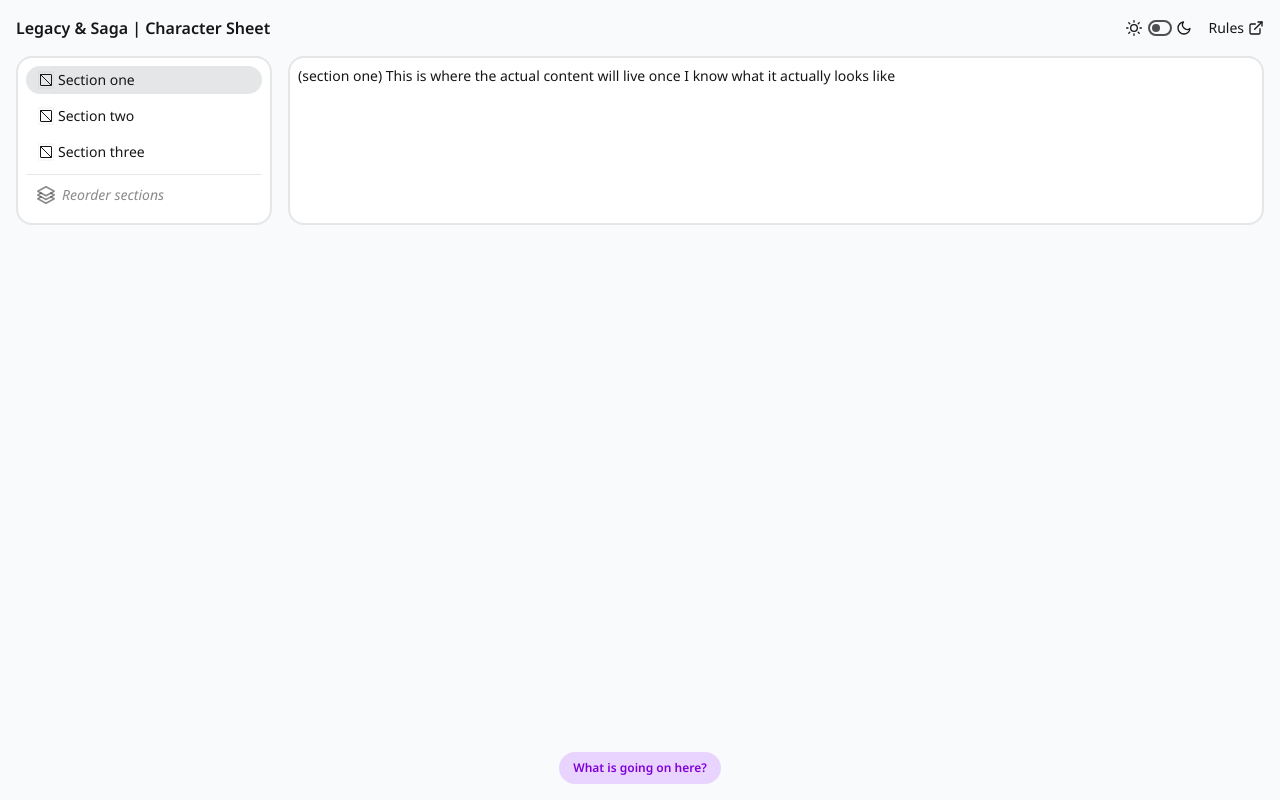
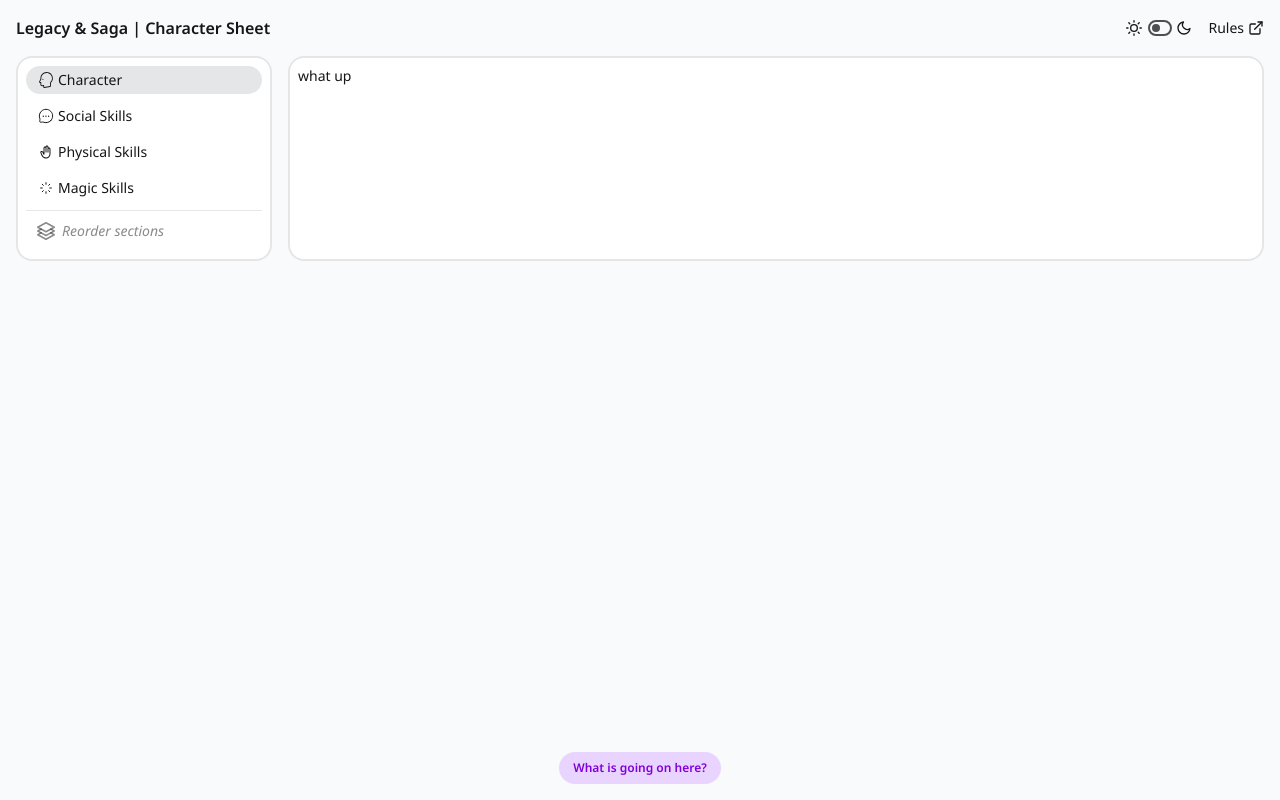
Before and after one commit to heathervv/saga-character-sheet, a React (Vite) app: page / in a window 1280 px wide. Built offline with nearby package versions, Linux system fonts and the light colour scheme.

Commit message:
feat: add proper sections

```diff
--- /dev/null
+++ b/src/assets/images/icon-character.tsx
@@ -0,0 +1,19 @@
+const IconCharacter = ({ className }: { className?: string }) => (
+    <svg className={className} fill="currentColor" height="800px" width="800px" viewBox="0 0 484.3 484.3">
+        <g>
+            <g>
+                <path d="M262.198,0c-28.1,0-55.1,6.1-80.3,18c-32,14.9-59.1,38.4-78.4,68c-19.9,30.5-30.4,65.8-30.4,102.3V214l-34,65
+			c-6.5,12.5-6.8,25.3-0.8,35.3s17.5,15.7,31.6,15.7h3.2v51.1c0,27.7,22.5,50.2,50.2,50.2c0.7,0,1.3,0,2-0.1l34.9-5.2v35.1
+			c0,0.5,0,1.1,0.1,1.6c1,12.4,11,21.6,23.7,21.6l0,0c1.5,0,3-0.1,4.6-0.4l181.5-32.2c13.2-2.3,23.6-14.7,23.6-28.1v-101
+			c36.1-35.3,56.6-84,56.6-134.5C450.298,84.4,365.898,0,262.198,0z M370.998,306.8c-2.8,2.6-4.4,6.2-4.4,9.9v106.7
+			c-0.1,0.5-0.8,1.4-1.3,1.6l-178.2,31.5l-0.1-46.5c0-3.9-1.7-7.7-4.7-10.2c-2.5-2.1-5.6-3.3-8.8-3.3c-0.7,0-1.3,0-2,0.1l-49.3,7.3
+			c-12.4-0.5-22.3-10.7-22.3-23.2v-64.6c0-7.5-6-13.5-13.5-13.5h-16.5c-5.1,0-7.8-1.4-8.5-2.6s-0.8-4.3,1.6-8.8l35.6-67.9
+			c1-1.9,1.5-4.1,1.5-6.3v-29c0-62.4,36.6-119.6,93.2-145.9h0.1c21.5-10,44.7-15.1,68.8-15.1c88.8,0,161.1,72.3,161.1,161.1
+			C423.298,233.1,404.198,276.4,370.998,306.8z"/>
+                <path d="M147.898,202.6c-9.8,0-17.8,8-17.8,17.8s8,17.8,17.8,17.8s17.8-8,17.8-17.8S157.698,202.6,147.898,202.6z" />
+            </g>
+        </g>
+    </svg>
+)
+
+export default IconCharacter
--- /dev/null
+++ b/src/assets/images/icon-magic.tsx
@@ -0,0 +1,7 @@
+const IconMagic = ({ className }: { className?: string }) => (
+    <svg className={className} width="800px" height="800px" viewBox="0 0 24 24" fill="none">
+        <path d="M12 20V17.6M12 6.4V4M20 12H17.6M6.4 12H4M17.6569 6.34315L15.9598 8.0402M8.0402 15.9598L6.34315 17.6569M6.34293 6.34332L8.03999 8.04038M15.9596 15.96L17.6566 17.657" stroke="currentColor" stroke-width="1.5" stroke-linecap="round" />
+    </svg>
+)
+
+export default IconMagic
--- /dev/null
+++ b/src/assets/images/icon-physical.tsx
@@ -0,0 +1,7 @@
+const IconPhysical = ({ className }: { className?: string }) => (
+    <svg className={className} width="800px" height="800px" viewBox="0 0 24 24" fill="none">
+        <path fill-rule="evenodd" clip-rule="evenodd" d="M13.5001 3.75C13.9143 3.75 14.2501 4.08579 14.2501 4.5V7.5V12.75H15.7501V7.5C15.7501 7.08579 16.0858 6.75 16.5001 6.75C16.9143 6.75 17.2501 7.08579 17.2501 7.5V15C17.2501 17.8995 14.8996 20.25 12.0001 20.25V21.75C15.728 21.75 18.7501 18.7279 18.7501 15V7.5C18.7501 6.25736 17.7427 5.25 16.5001 5.25C16.2371 5.25 15.9846 5.29512 15.7501 5.37803V4.5C15.7501 3.25736 14.7427 2.25 13.5001 2.25C12.4625 2.25 11.5889 2.95235 11.3289 3.90757C11.0724 3.80589 10.7927 3.75 10.5001 3.75C9.25742 3.75 8.25006 4.75736 8.25006 6V12.5344L7.77377 11.5689L7.77221 11.5657C7.21726 10.4539 5.86607 10.0024 4.75422 10.5574C3.65214 11.1075 3.1989 12.4399 3.7315 13.546L5.03741 16.7808L5.06205 16.8354C6.16787 19.047 7.45919 20.2994 8.73651 20.9857C10.0096 21.6696 11.194 21.75 12.0001 21.75V20.25C11.3061 20.25 10.4069 20.1803 9.44641 19.6643C8.49439 19.1528 7.40758 18.1618 6.41695 16.191L5.11239 12.9597L5.08798 12.9055C4.903 12.5349 5.05349 12.0845 5.4241 11.8995C5.79428 11.7147 6.24405 11.8646 6.42944 12.2343L8.32743 16.0818L9.75004 15.75V14.25H9.75006V6C9.75006 5.58579 10.0858 5.25 10.5001 5.25C10.9143 5.25 11.2501 5.58579 11.2501 6V12.75H12.7501V6V4.5C12.7501 4.08579 13.0858 3.75 13.5001 3.75Z" fill="currentColor" />
+    </svg>
+)
+
+export default IconPhysical
--- a/src/assets/images/icon-placeholder.tsx
+++ /dev/null
@@ -1,5 +0,0 @@
-const IconPlaceholder = ({ className }: { className?: string }) => (
-    <svg className={className} viewBox="0 0 256 256" xmlns="http://www.w3.org/2000/svg" stroke="currentColor"><rect fill="none" height="256" width="256" /><rect fill="none" height="176" rx="8" strokeLinecap="round" strokeLinejoin="round" strokeWidth="16" width="176" x="40" y="40" /><line fill="none" strokeLinecap="round" strokeLinejoin="round" strokeWidth="16" x1="42.3" x2="213.7" y1="42.3" y2="213.7" /></svg>
-)
-
-export default IconPlaceholder
--- /dev/null
+++ b/src/assets/images/icon-social.tsx
@@ -0,0 +1,14 @@
+const IconSocial = ({ className }: { className?: string }) => (
+    <svg className={className} width="800px" height="800px" viewBox="0 0 24 24" fill="none">
+        <g id="Iconly/Curved/Chat">
+            <g id="Chat">
+                <path id="Stroke 11" d="M15.9393 12.4131H15.9483" stroke="currentColor" stroke-width="2" stroke-linecap="round" stroke-linejoin="round" />
+                <path id="Stroke 13" d="M11.9303 12.4131H11.9393" stroke="currentColor" stroke-width="2" stroke-linecap="round" stroke-linejoin="round" />
+                <path id="Stroke 15" d="M7.92128 12.4131H7.93028" stroke="currentColor" stroke-width="2" stroke-linecap="round" stroke-linejoin="round" />
+                <path id="Stroke 4" fill-rule="evenodd" clip-rule="evenodd" d="M19.071 19.0698C16.0159 22.1264 11.4896 22.7867 7.78631 21.074C7.23961 20.8539 3.70113 21.8339 2.93334 21.067C2.16555 20.2991 3.14639 16.7601 2.92631 16.2134C1.21285 12.5106 1.87411 7.9826 4.9302 4.9271C8.83147 1.0243 15.1698 1.0243 19.071 4.9271C22.9803 8.83593 22.9723 15.1681 19.071 19.0698Z" stroke="currentColor" stroke-width="1.5" stroke-linecap="round" stroke-linejoin="round" />
+            </g>
+        </g>
+    </svg>
+)
+
+export default IconSocial
--- a/src/components/Header.tsx
+++ b/src/components/Header.tsx
@@ -26,7 +26,7 @@ const Header = () => {
                 />
                 <a
                     className="flex items-center text-base-content text-sm ml-4"
-                    href="https://drive.google.com/file/d/1Ya1pwz2P_KosJkSyhi8p3ThUcoAfu3zr/view?usp=sharing"
+                    href="https://discord.com/channels/1163292043527852032/1196278876414955621/1458629625843290395"
                     target="_blank"
                 >
                     Rules
--- /dev/null
+++ b/src/components/sections/Character.tsx
@@ -0,0 +1,11 @@
+// Inventory? (inventory, cards?, misc and material, currency)
+// name, tier, skill trees?, upbringings, race, belonging,
+//    edge?, swing?, health, grief, rapport?, injuries, reputation
+// encounter stuff / group stuff
+// momentum & burden
+
+const Character = () => (
+    <p className="text-sm">what up</p>
+)
+
+export default Character
--- a/src/components/sections/SectionThree.tsx
+++ b/src/components/sections/MagicSkills.tsx
@@ -1,5 +1,5 @@
-const SectionThree = () => (
+const MagicSkills = () => (
     <p className="text-sm">(section three) This is where the actual content will live once I know what it actually looks like</p>
 )
 
-export default SectionThree
+export default MagicSkills
--- a/src/data/sections.ts
+++ b/src/data/sections.ts
@@ -1,28 +1,36 @@
-import SectionOne from "../components/sections/SectionOne"
-import SectionTwo from "../components/sections/SectionTwo"
-import SectionThree from "../components/sections/SectionThree"
-import IconPlaceholder from "../assets/images/icon-placeholder"
+import Character from "../components/sections/Character"
+import SocialSkills from "../components/sections/SocialSkills"
+import PhysicalSkills from "../components/sections/PhysicalSkills"
+import MagicSkills from "../components/sections/MagicSkills"
+import IconMagic from "../assets/images/icon-magic"
+import IconPhysical from "../assets/images/icon-physical"
+import IconSocial from "../assets/images/icon-social"
+import IconCharacter from "../assets/images/icon-character"
 
 export enum SECTIONS {
-    SECTION_ONE = 'section_one',
-    SECTION_TWO = 'section_two',
-    SECTION_THREE = 'section_three',
+    CHARACTER = 'character',
+    SOCIAL_SKILLS = 'social_skills',
+    PHYSICAL_SKILLS = 'physical_skills',
+    MAGIC_SKILLS = 'magic_skills',
 }
 
 export const section_titles = {
-    [SECTIONS.SECTION_ONE]: "Section one",
-    [SECTIONS.SECTION_TWO]: "Section two",
-    [SECTIONS.SECTION_THREE]: "Section three",
+    [SECTIONS.CHARACTER]: "Character",
+    [SECTIONS.SOCIAL_SKILLS]: "Social Skills",
+    [SECTIONS.PHYSICAL_SKILLS]: "Physical Skills",
+    [SECTIONS.MAGIC_SKILLS]: "Magic Skills",
 }
 
 export const section_icons = {
-    [SECTIONS.SECTION_ONE]: IconPlaceholder,
-    [SECTIONS.SECTION_TWO]: IconPlaceholder,
-    [SECTIONS.SECTION_THREE]: IconPlaceholder,
+    [SECTIONS.CHARACTER]: IconCharacter,
+    [SECTIONS.SOCIAL_SKILLS]: IconSocial,
+    [SECTIONS.PHYSICAL_SKILLS]: IconPhysical,
+    [SECTIONS.MAGIC_SKILLS]: IconMagic,
 }
 
 export const section_components = {
-    [SECTIONS.SECTION_ONE]: SectionOne,
-    [SECTIONS.SECTION_TWO]: SectionTwo,
-    [SECTIONS.SECTION_THREE]: SectionThree,
+    [SECTIONS.CHARACTER]: Character,
+    [SECTIONS.SOCIAL_SKILLS]: SocialSkills,
+    [SECTIONS.PHYSICAL_SKILLS]: PhysicalSkills,
+    [SECTIONS.MAGIC_SKILLS]: MagicSkills,
 }
```
Also changed, not shown: src/components/sections/PhysicalSkills.tsx (renamed from src/components/sections/SectionTwo.tsx), src/components/sections/SocialSkills.tsx (renamed from src/components/sections/SectionOne.tsx).
